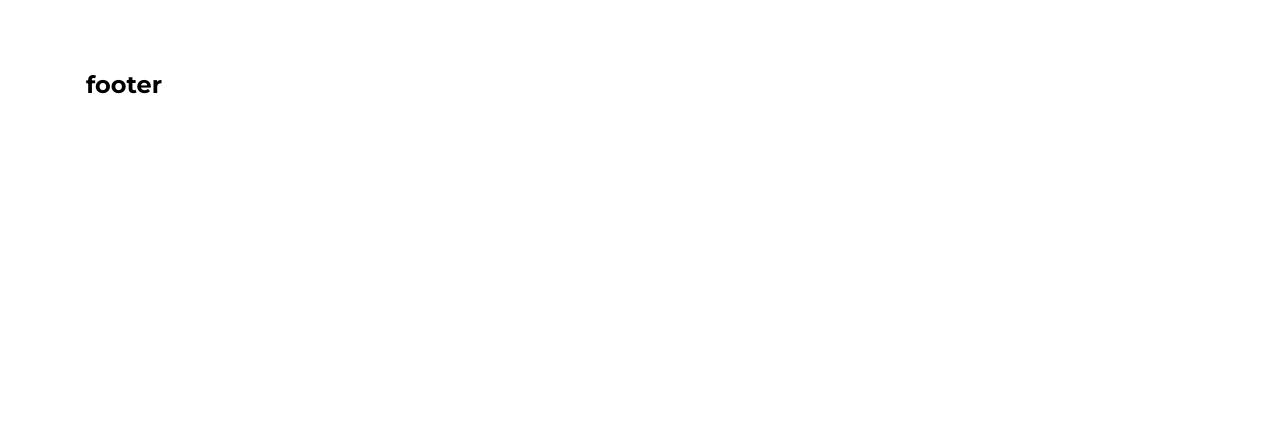
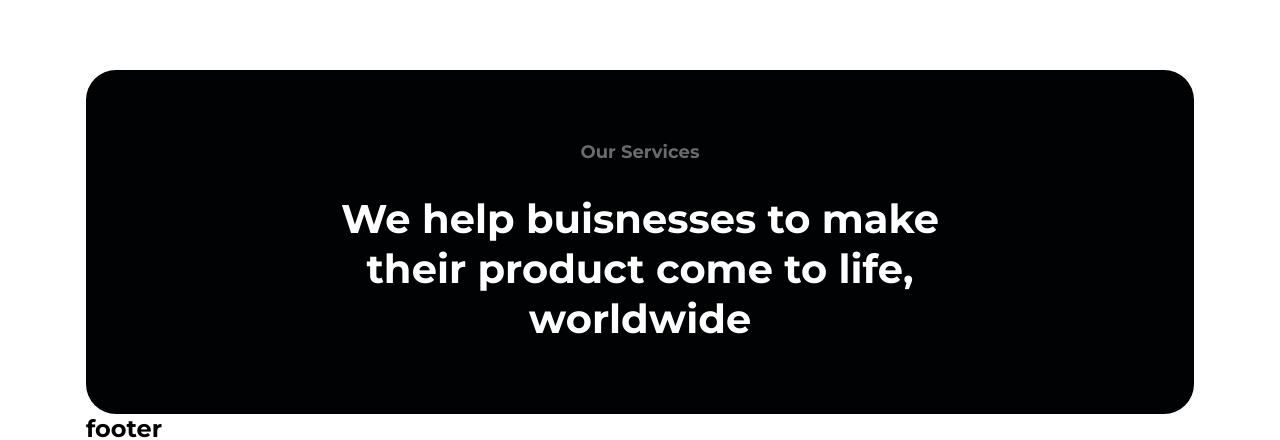
Before and after one commit to soft-data/data-soft, a Next.js app: page / in a window 1280 px wide. Shown: the part 1425-1865 px from the top of the page. Before the commit the page ends 1524 px from the top, so only its background shows below. Built offline with nearby package versions, Linux system fonts and the light colour scheme.

Commit message:
services

```diff
--- a/app/page.tsx
+++ b/app/page.tsx
@@ -1,6 +1,6 @@
 'use client'
 import React from 'react'
-import { Hero, Work } from '../ui'
+import { Hero, Services, Work } from '../ui'
 import { motion, TargetAndTransition } from 'framer-motion'
 
 const variant: {
@@ -24,6 +24,7 @@ const Home = () => {
 		>
 			<Hero />
 			<Work />
+			<Services />
 		</motion.div>
 	)
 }
--- a/ui/index.ts
+++ b/ui/index.ts
@@ -1,3 +1,4 @@
 export { default as Hero } from './hero/Hero'
 export { default as Navbar } from './navbar/Navbar'
 export { default as Work } from './work/Work'
+export { default as Services } from './services/Services'
--- /dev/null
+++ b/ui/services/Services.tsx
@@ -0,0 +1,55 @@
+'use client'
+import React from 'react'
+import { TargetAndTransition, motion } from 'framer-motion'
+import { useInView } from 'react-intersection-observer'
+
+import classes from './services.module.scss'
+import { Text } from '../../components'
+
+const servicesVariants: {
+	show: TargetAndTransition
+	hidden: TargetAndTransition
+} = {
+	show: {
+		opacity: 1,
+		y: 0,
+		transition: {
+			delay: 0.3,
+			delayChildren: 0.3,
+			staggerChildren: 0.1
+		}
+	},
+	hidden: {
+		opacity: 0,
+		y: -20
+	}
+}
+
+const Services = () => {
+	const { ref, inView } = useInView({
+		triggerOnce: true,
+		rootMargin: '-100px'
+	})
+	return (
+		<motion.div
+			ref={ref}
+			variants={servicesVariants}
+			initial={false}
+			animate={inView ? 'show' : 'hidden'}
+			className={classes.services}
+		>
+			<Text
+				type='body-subtitle'
+				text='Our Services'
+				className={classes.subtitle}
+			/>
+			<Text
+				type='h2'
+				text='We help buisnesses to make their product come to life, worldwide'
+				className={classes.title}
+			/>
+		</motion.div>
+	)
+}
+
+export default Services
--- /dev/null
+++ b/ui/services/services.module.scss
@@ -0,0 +1,21 @@
+@import '../../node_modules/rfs/scss';
+
+@import 'styles/var';
+@import 'styles/mixins';
+.services {
+	display: flex;
+	flex-direction: column;
+	align-items: center;
+	background: $black;
+	padding: 40px 20px;
+	@include rfs(30px, gap);
+	@include rfs(30px, border-radius);
+	@include media-up(md) {
+		@include rfs(70px 200px, padding);
+	}
+}
+
+.title {
+	color: $white;
+	text-align: center;
+}
```
Also changed, not shown: 1 other file (tests, documents, lock files or other folders).
